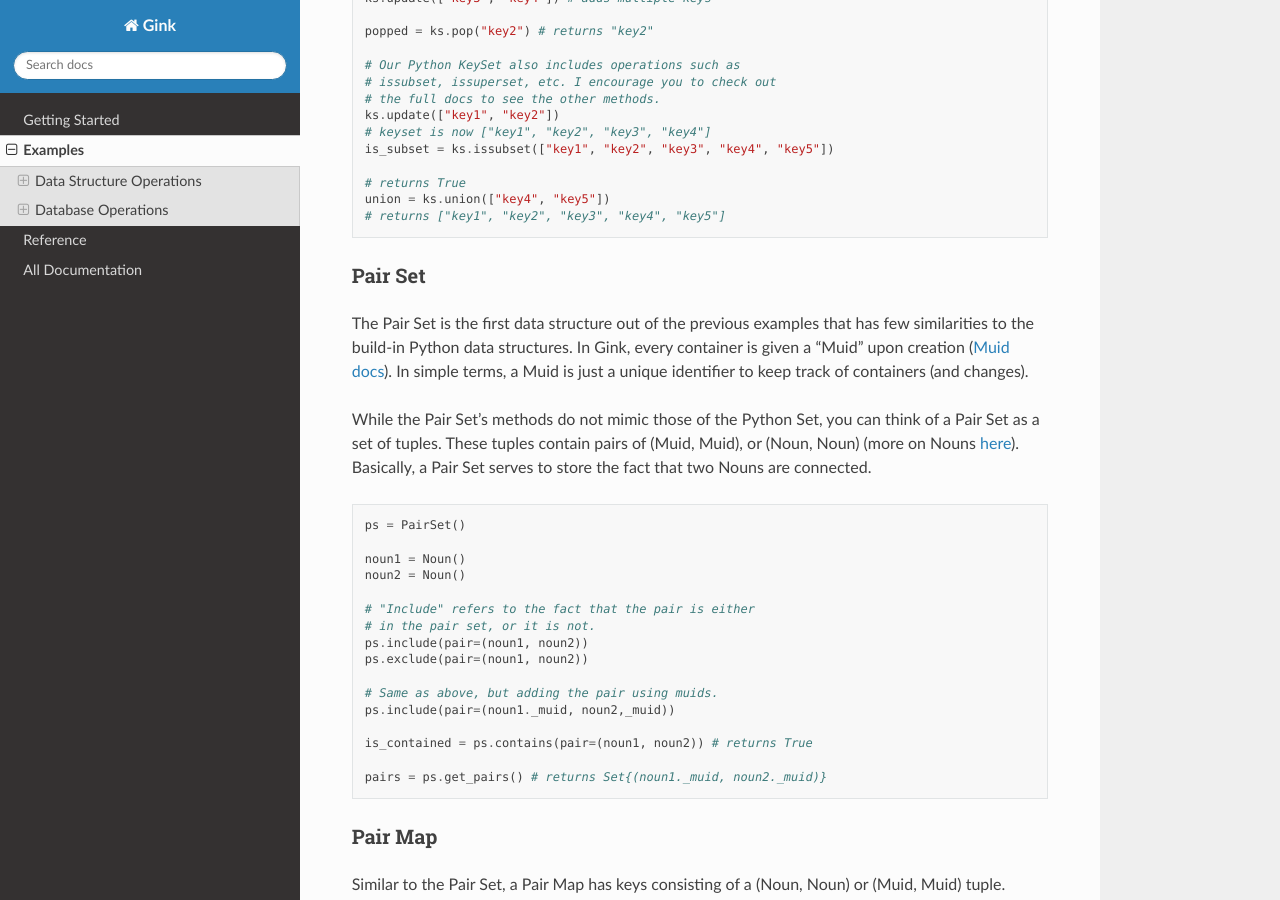
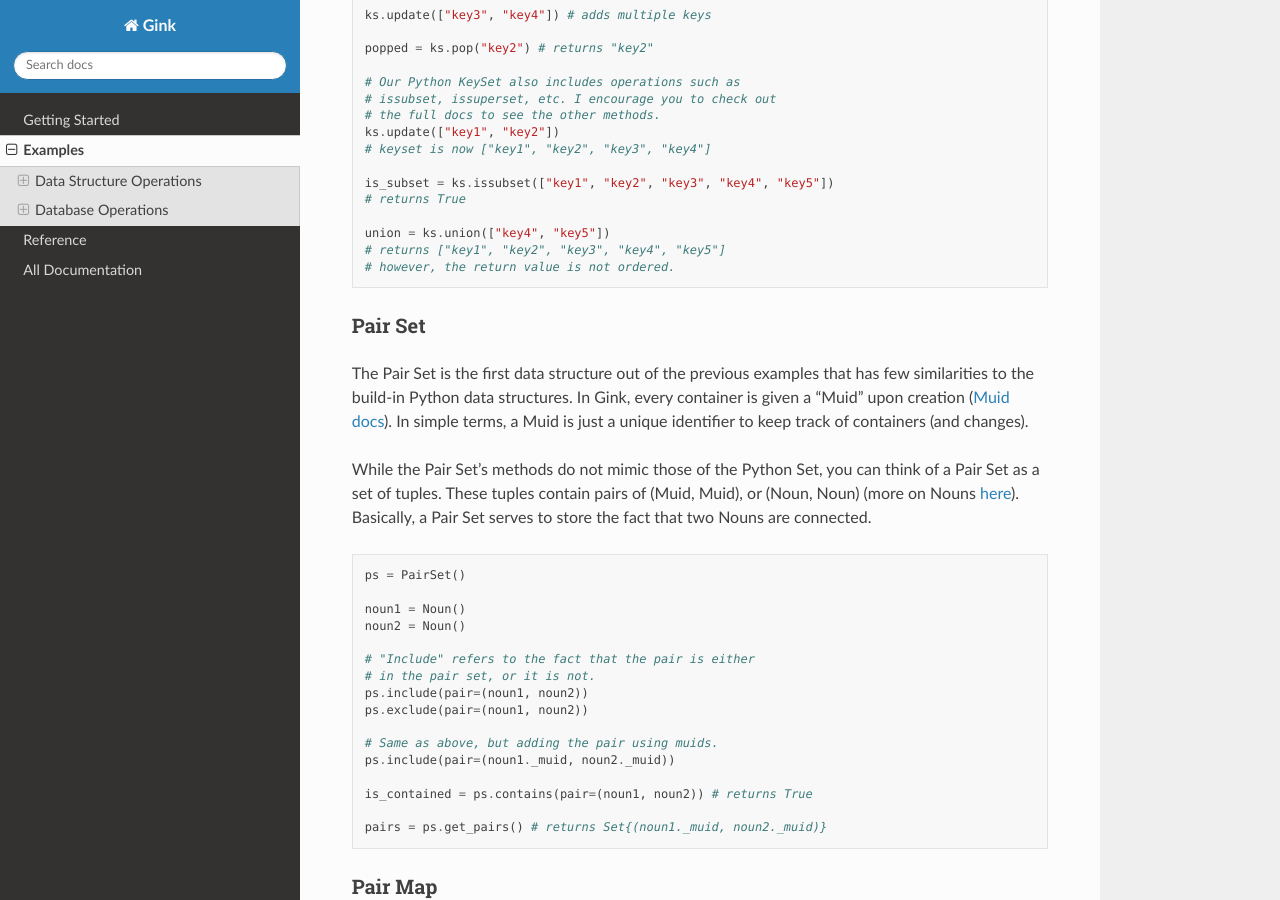
Before and after one commit to x5e/gink, a Sphinx documentation site: the page built from python/docs/examples.md, in a window 1280 px wide and 900 px high, scrolled down 2254 px. Built offline with Sphinx 7.4.7 and the Read the Docs theme 2.0.0, drawn with Linux system fonts in a browser that asks for light colours; some of the changed text lies outside the part shown.

Commit message:
small changes to examples and fixed pair set dumps

````diff
--- a/python/docs/examples.md
+++ b/python/docs/examples.md
@@ -39,6 +39,7 @@
 result2 = directory.get("key3") # Returns None
 
 # Returns an generator of ["key1", "key2"]
+# Note: the order may not be the same.
 keys = directory.keys()
 
 # Returns the items as a generator of (key, value tuples) in the directory
@@ -104,11 +105,13 @@
 # the full docs to see the other methods.
 ks.update(["key1", "key2"])
 # keyset is now ["key1", "key2", "key3", "key4"]
+
 is_subset = ks.issubset(["key1", "key2", "key3", "key4", "key5"])
+# returns True
 
-# returns True
 union = ks.union(["key4", "key5"])
 # returns ["key1", "key2", "key3", "key4", "key5"]
+# however, the return value is not ordered.
 ```
 
 ### Pair Set
@@ -128,7 +131,7 @@
 ps.exclude(pair=(noun1, noun2))
 
 # Same as above, but adding the pair using muids.
-ps.include(pair=(noun1._muid, noun2,_muid))
+ps.include(pair=(noun1._muid, noun2._muid))
 
 is_contained = ps.contains(pair=(noun1, noun2)) # returns True
 
````
Also changed, not shown: 2 other files.
